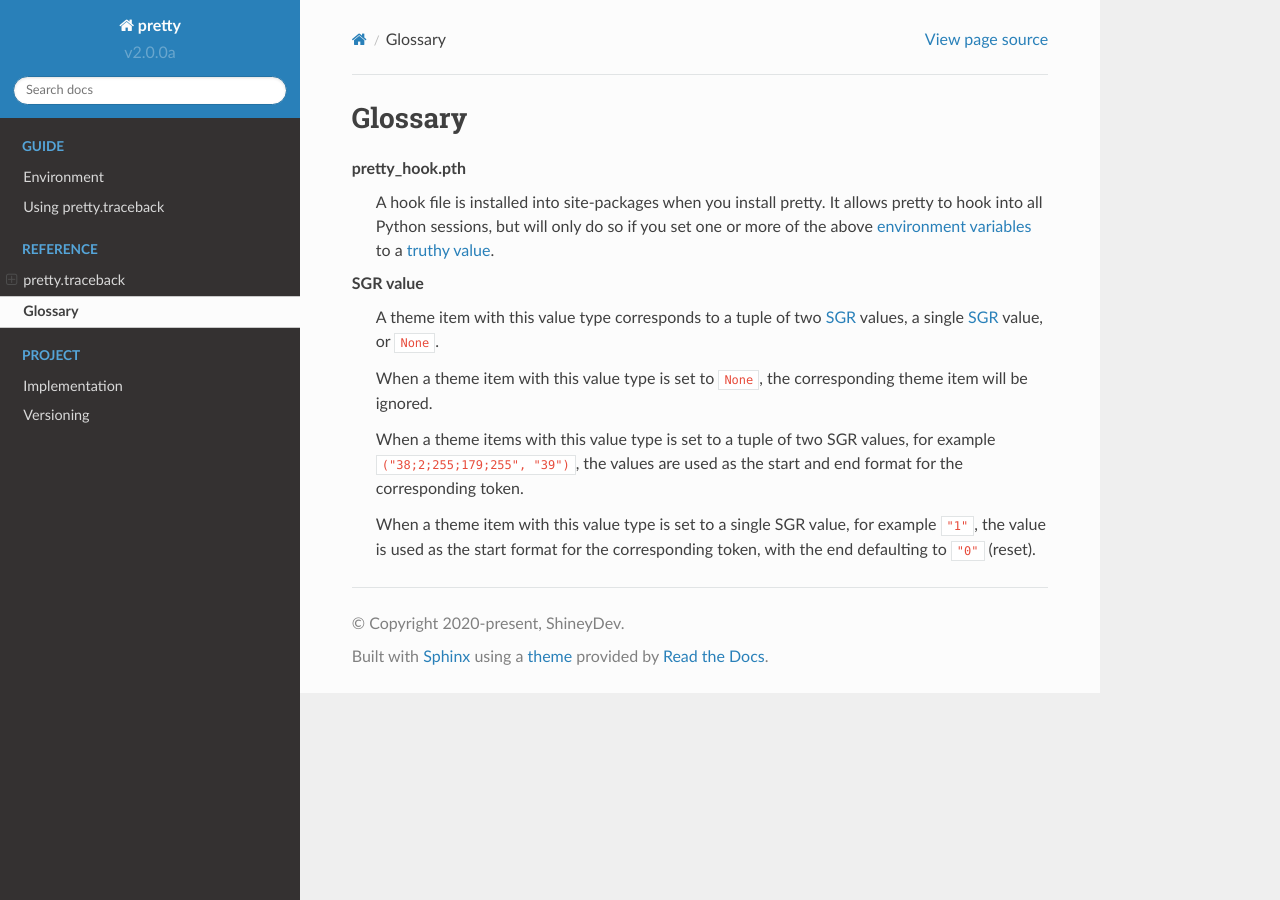
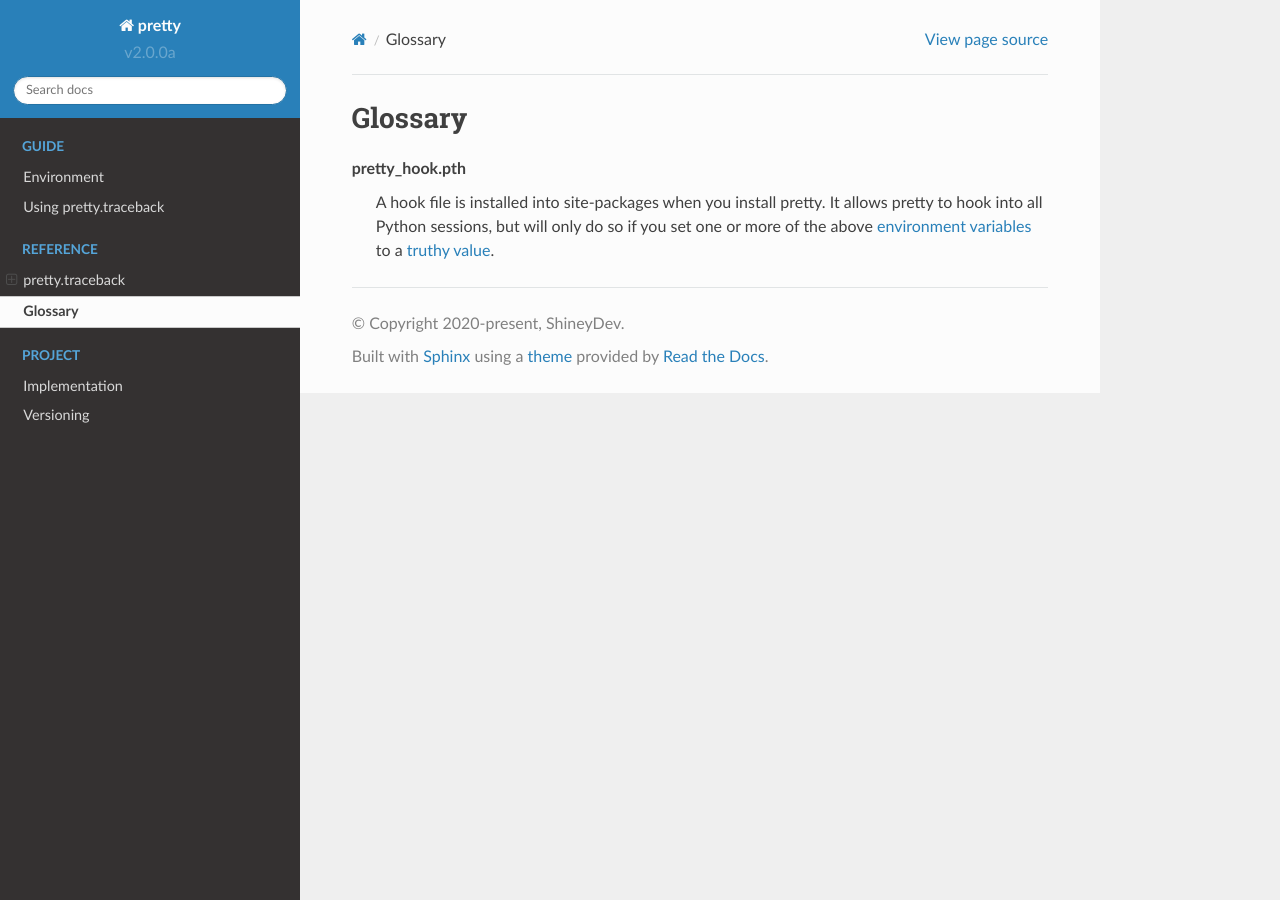
Before and after one commit to ShineyDev/pretty, a Sphinx documentation site: the page built from docs/reference/glossary.rst, in a window 1280 px wide. Built offline with Sphinx 7.4.7 and the Read the Docs theme 2.0.0, drawn with Linux system fonts in a browser that asks for light colours; pages that are not in the unit, such as notebooks, are missing from menus.

Commit message:
move sgr value over to the environment guide

```diff
--- a/docs/reference/glossary.rst
+++ b/docs/reference/glossary.rst
@@ -8,19 +8,3 @@
         A hook file is installed into site-packages when you install pretty. It allows pretty to
         hook into all Python sessions, but will only do so if you set one or more of the above
         :term:`environment variables <PYTHONPRETTY>` to a :term:`truthy value <boolean value>`.
-
-    SGR value
-
-        A theme item with this value type corresponds to a tuple of two |sgr| values, a single
-        |sgr| value, or ``None``.
-
-        When a theme item with this value type is set to ``None``, the corresponding theme item
-        will be ignored.
-
-        When a theme items with this value type is set to a tuple of two SGR values, for example
-        ``("38;2;255;179;255", "39")``, the values are used as the start and end format for the
-        corresponding token.
-
-        When a theme item with this value type is set to a single SGR value, for example ``"1"``,
-        the value is used as the start format for the corresponding token, with the end defaulting
-        to ``"0"`` (reset).
```
Also changed, not shown: docs/guide/environment.rst (+16 -0 lines).
